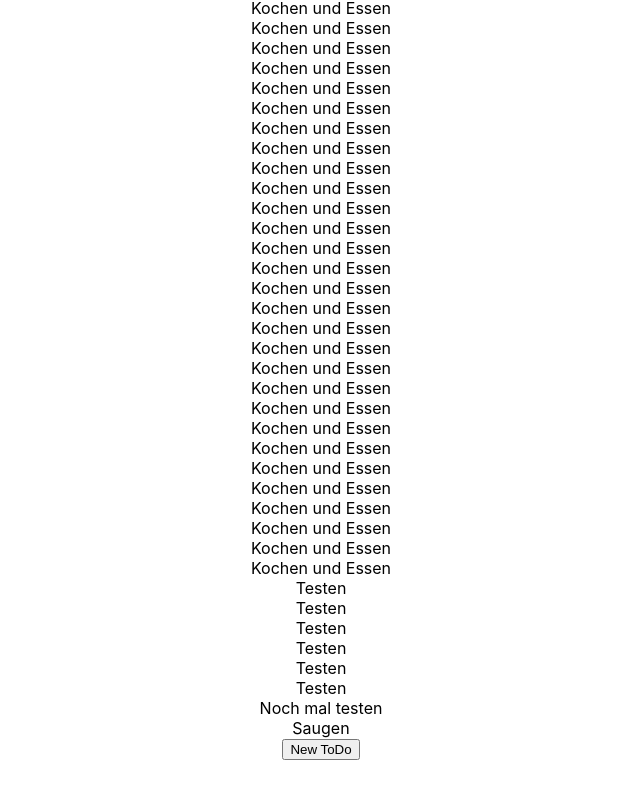
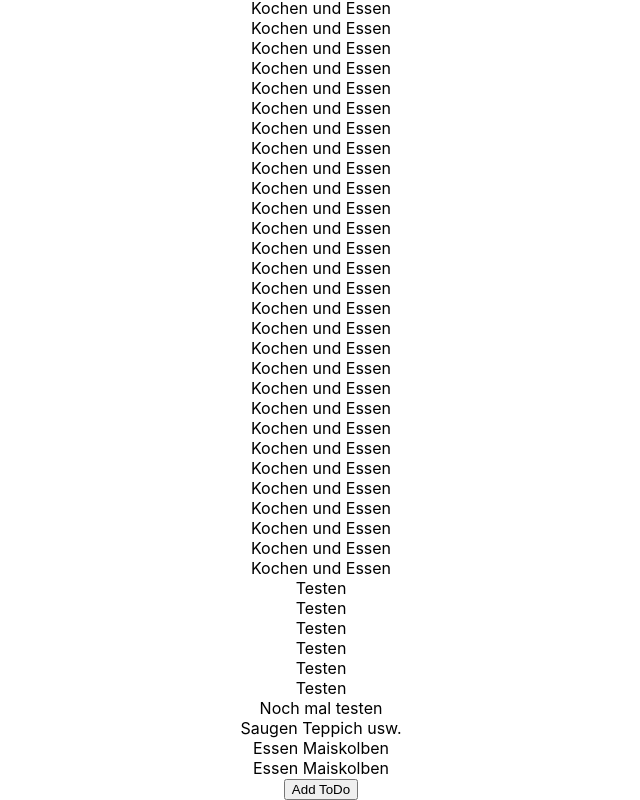
Before and after one commit to sschoe85/todoapp, a React (Create React App) app: page /home in a window 1280 px wide. Shown: the part 922-1722 px from the top of the page, without its empty margins (319-959 px from the left). Before the commit the page ends 1682 px from the top, so only its background shows below. Built offline with nearby package versions, Linux system fonts and the light colour scheme; data requests are answered from the project's data file.

Commit message:
Added a BackButton

```diff
--- a/db.json
+++ b/db.json
@@ -389,6 +389,16 @@
       "title": "Saugen",
       "details": "Teppich usw.",
       "id": 102
+    },
+    {
+      "title": "Essen",
+      "details": "Maiskolben",
+      "id": 103
+    },
+    {
+      "title": "Essen",
+      "details": "Maiskolben",
+      "id": 104
     }
   ]
 }
--- a/src/App.js
+++ b/src/App.js
@@ -7,19 +7,13 @@ import { postToDo } from './api/postToDo';
 import { deleteToDo } from './api/deleteToDo';
 import { BrowserRouter as Router, Switch, Route } from 'react-router-dom';
 import AddToDo from './pages/AddToDo';
+import ToDoList from './pages/ToDoList';
 
 
 
 function App() {
 
-  const [toDos, setToDos] = React.useState([]);
-  useEffect(() => {
-    async function fetchData() {
-      const allToDos = await fetchToDos();
-      setToDos(allToDos);
-    }
-    fetchData();
-  }, []);
+
   return (
       <Router>
     <div className="App">
@@ -30,12 +24,8 @@ function App() {
         </Switch>
         <Switch>
           <Route path = "/home">
-          <main>
-        {toDos?.map((todo)=>(<div>
-            {todo.title}
-        </div>))}
-        <button onClick = {()=>postToDo({title: "Testen"})}>New ToDo</button>
-        </main></Route></Switch>
+          <ToDoList/>
+         </Route></Switch>
     </div>
         </Router>
   );
--- /dev/null
+++ b/src/api/deleteToDo.js
@@ -0,0 +1,10 @@
+export async function deleteToDo(toDoID) {
+    const response = await fetch(
+      `http://localhost:3333/todos/{toDoID}`, {
+        method: "DELETE"}
+
+    );
+    if (!response.ok) {
+      throw new Error(response);
+    }
+  }
--- /dev/null
+++ b/src/components/ButtonBack.js
@@ -0,0 +1,14 @@
+import React from "react";
+import {useHistory} from "react-router-dom";
+
+function ButtonBack()
+
+{
+    let history = useHistory();
+    function handleClick(){
+        history.goBack();
+    }
+  return <button onClick ={handleClick} >Go back</button>;
+}
+
+export default ButtonBack;
--- a/src/pages/AddToDo.js
+++ b/src/pages/AddToDo.js
@@ -1,5 +1,6 @@
 import React from "react";
 import { postToDo } from "../api/postToDo";
+import ButtonBack from "../components/ButtonBack";
 
 function AddToDo(props) {
   const [submitted, setSubmitted] = React.useState(false);
@@ -21,7 +22,7 @@ function AddToDo(props) {
   function handleDetailsChange(event) {
     setDetails(event.target.value);
   }
-  return (
+  return (<div>
     <form onSubmit={handleSubmit}>
       <label>
         Titel:
@@ -32,9 +33,11 @@ function AddToDo(props) {
         <input type="text" value={details} onChange={handleDetailsChange} />
       </label>
 
-      <input type="submit" value="Submit" />
+      <input type="submit" value="Submit" disabled={!details || !title} />
     </form>
-  );
+    <ButtonBack></ButtonBack>
+    </div>
+    );
 }
 
 export default AddToDo;
--- /dev/null
+++ b/src/pages/ToDoList.js
@@ -0,0 +1,32 @@
+import React, { useEffect } from "react";
+import { fetchToDos } from "../api/fetchToDos";
+import { useHistory } from "react-router-dom";
+
+function ToDoList() {
+  const history = useHistory();
+  const [toDos, setToDos] = React.useState([]);
+  useEffect(() => {
+    async function fetchData() {
+      const allToDos = await fetchToDos();
+      setToDos(allToDos);
+    }
+    fetchData();
+  }, []);
+  function handleClick() {
+    history.push("/add");
+  }
+  console.log(toDos);
+  return (
+    <main>
+      {toDos?.map((todo) => (
+        <div>
+          {todo.title} {todo.details}
+
+        </div>
+      ))}
+      <button onClick={handleClick}>Add ToDo</button>
+    </main>
+  );
+}
+
+export default ToDoList;
```
